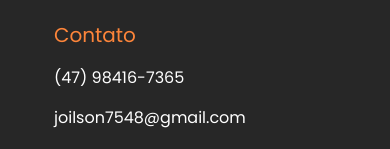
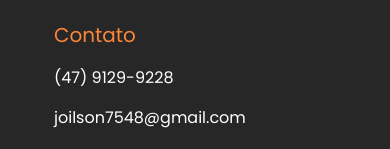
Before and after one commit to Joilson-Julkoski/portifolio, a React (Create React App) app: page / in a window 390 px wide. Shown: the part 3636-3785 px from the top of the page. Built offline with nearby package versions, Linux system fonts and the light colour scheme.

Commit message:
change phone

```diff
--- a/src/views/home.jsx
+++ b/src/views/home.jsx
@@ -197,7 +197,7 @@ function App() {
                             Entre em contato comigo
                         </Typography>
                         <Button variant='contained'>
-                            <Stack direction={"row"} onClick={() => {window.open("https://api.whatsapp.com/send?phone=47984167365&text=Oi%2C%20vi%20seu%20portf%C3%B3lio%20e%20gostaria%20de%20conversar%20mais%20sobre%20isso!", "_blank")}}>
+                            <Stack direction={"row"} onClick={() => {window.open("https://api.whatsapp.com/send?phone=47991299228&text=Oi%2C%20vi%20seu%20portf%C3%B3lio%20e%20gostaria%20de%20conversar%20mais%20sobre%20isso!", "_blank")}}>
                                 <Typography >Me contrate</Typography>
                             </Stack>
                             <ArrowOutwardIcon />
@@ -216,7 +216,7 @@ function App() {
                             <Stack gap={"16px"} width="100%">
 
                                 <Typography sx={{ color: "#FD853A", fontSize: "20px" }}>Contato</Typography>
-                                <Typography sx={{ color: "white" }}>(47) 98416-7365</Typography>
+                                <Typography sx={{ color: "white" }}>(47) 9129-9228</Typography>
                                 <Typography sx={{ color: "white" }}>joilson7548@gmail.com</Typography>
                                 <Link style={{ textDecoration: "none" }} href="https://www.linkedin.com/in/joilson-julkoski/" target="_blank">
                                     <Typography sx={{ color: "white", textDecoration: "none" }}> Linkedin</Typography>
```
